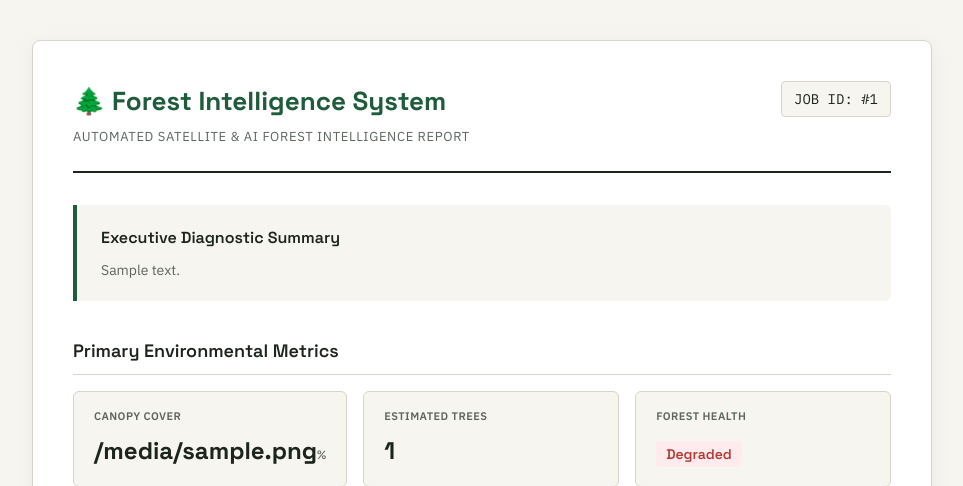
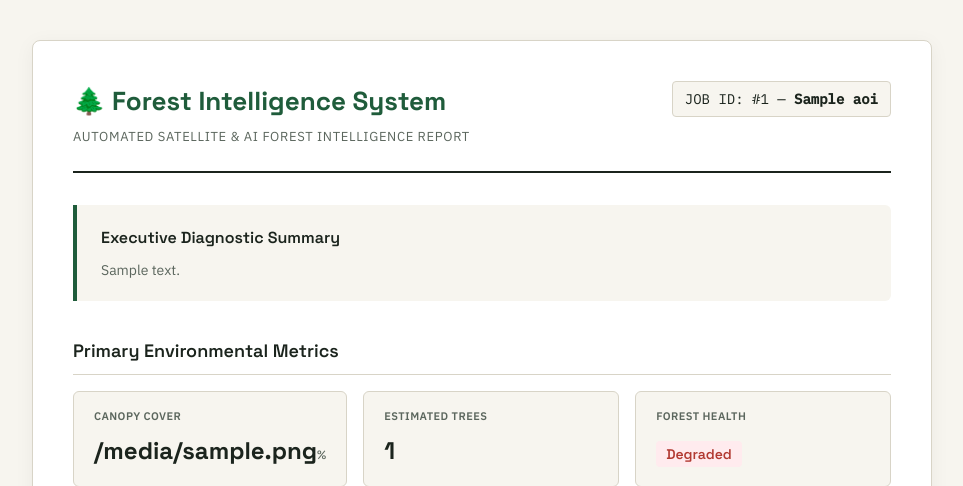
Before and after one commit to jaherunhasanrimon/Forest-Intelligence-System-FIS, a FastAPI app: template backend/app/templates/report_pdf.html in a window 1280 px wide. Shown: the top 486 px of the page, without its empty margins (158-1121 px from the left). Run offline with FastAPI, Linux system fonts and the light colour scheme; the template is opened without the code that fills it: most values are stand-ins (such as "Sample title", 1, 10 or a date in 2020); parts of the project's set-up code (start-up, migrations or seed data) failed here and were passed over.

Commit message:
feat(ui): display parcel name on monitoring job cards and bold parcel name in PDF reports

```diff
--- a/backend/app/services/report_generator.py
+++ b/backend/app/services/report_generator.py
@@ -37,7 +37,7 @@ def generate_executive_summary(aoi: AOI, analysis: AnalysisResult) -> str:
     score = float(analysis.suitability_score or 0.0)
 
     summary = (
-        f"The Area of Interest '{name}' covering {area_ha:,.2f} hectares was evaluated using multi-temporal "
+        f"The Area of Interest '<b>{name}</b>' covering {area_ha:,.2f} hectares was evaluated using multi-temporal "
         f"Sentinel-1 SAR C-Band radar and Sentinel-2 optical imagery. The parcel exhibits a forest canopy "
         f"coverage of {cover_pct:.1f}%, supporting an estimated {tree_count:,} trees and a total dry biomass "
         f"stock of {biomass:,.1f} tonnes. Under IPCC Tier 1 standards, this biomass sequesters approximately "
@@ -142,7 +142,7 @@ def compile_pdf_with_reportlab(pdf_path: str, job: Job, aoi: AOI, analysis: Anal
 
     # Title & Header
     elements.append(Paragraph("Forest Intelligence System (FIS)", title_style))
-    elements.append(Paragraph(f"Executive Analysis Report — Job #{job.id}", subtitle_style))
+    elements.append(Paragraph(f"Executive Analysis Report — Job #{job.id} — <b>{aoi.name}</b>", subtitle_style))
     elements.append(Spacer(1, 12))
     elements.append(HRFlowable(width="100%", thickness=1.5, color=colors.HexColor("#1F5C3B"), spaceAfter=14))
 
--- a/backend/app/templates/jobs_list.html
+++ b/backend/app/templates/jobs_list.html
@@ -31,6 +31,10 @@
                         <div style="display: flex; align-items: center; gap: 12px; margin-bottom: 8px;">
                             <h3 style="font-family: var(--font-display); font-size: 18px; font-weight: 500;">
                                 Job ID: <span style="font-family: var(--font-data); font-size: 16px;">#{{ job.id }}</span>
+                                {% if job.aoi and job.aoi.name %}
+                                    <span style="color: var(--text-secondary); margin: 0 4px;">—</span>
+                                    <span style="font-weight: 600; color: var(--accent-action);">{{ job.aoi.name }}</span>
+                                {% endif %}
                             </h3>
                             <span class="status-badge" id="status-badge-{{ job.id }}" style="padding: 4px 10px; border-radius: 20px; font-size: 11px; text-transform: uppercase; font-weight: 600; letter-spacing: 0.05em; font-family: var(--font-body);">
                                 {{ job.status }}
--- a/backend/app/templates/report_pdf.html
+++ b/backend/app/templates/report_pdf.html
@@ -245,7 +245,7 @@
                 <p class="report-subtitle">Automated Satellite & AI Forest Intelligence Report</p>
             </div>
             <div class="job-tag">
-                JOB ID: #{{ job.id }}
+                JOB ID: #{{ job.id }} — <strong>{{ aoi.name }}</strong>
             </div>
         </header>
 
```
